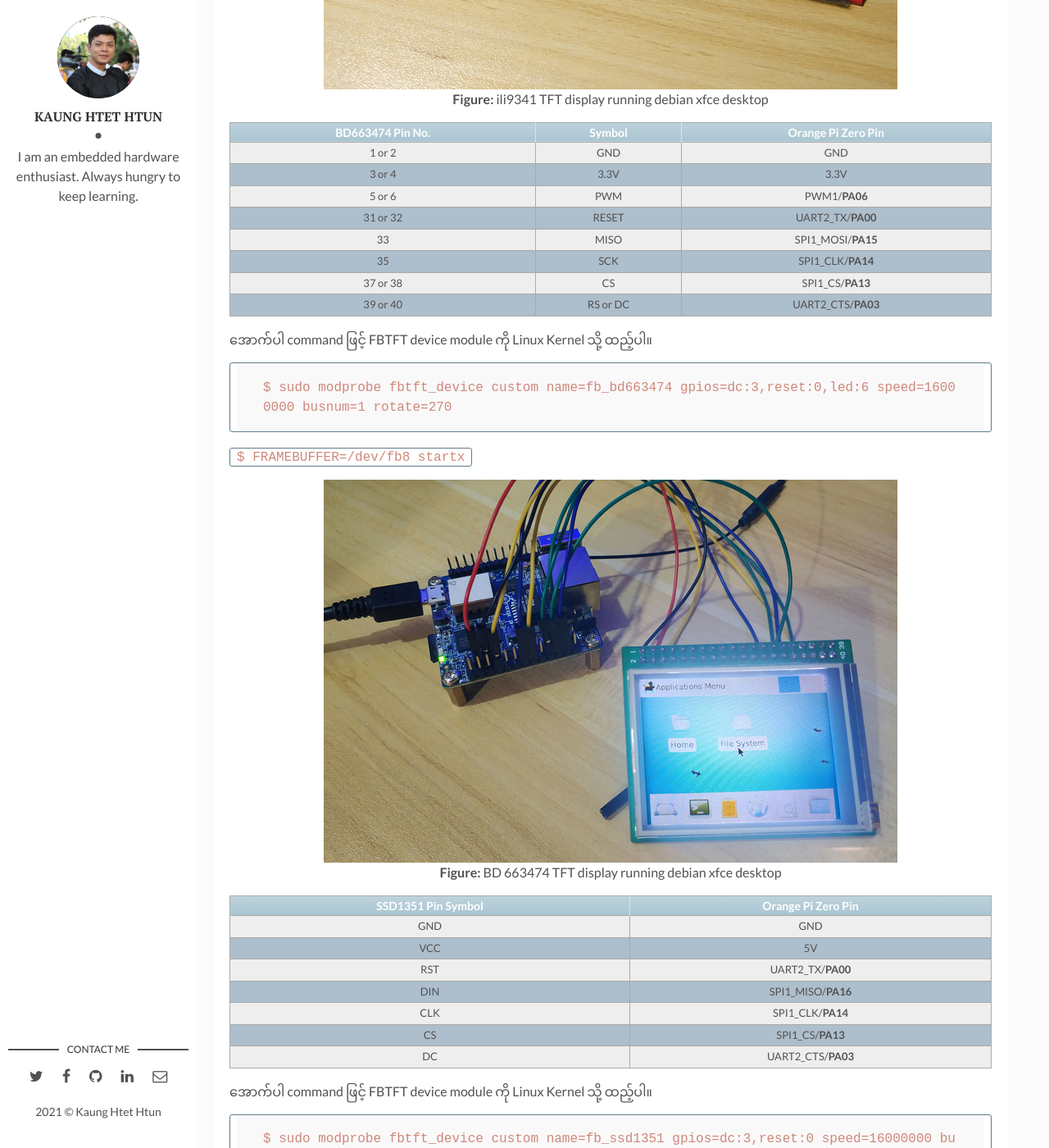
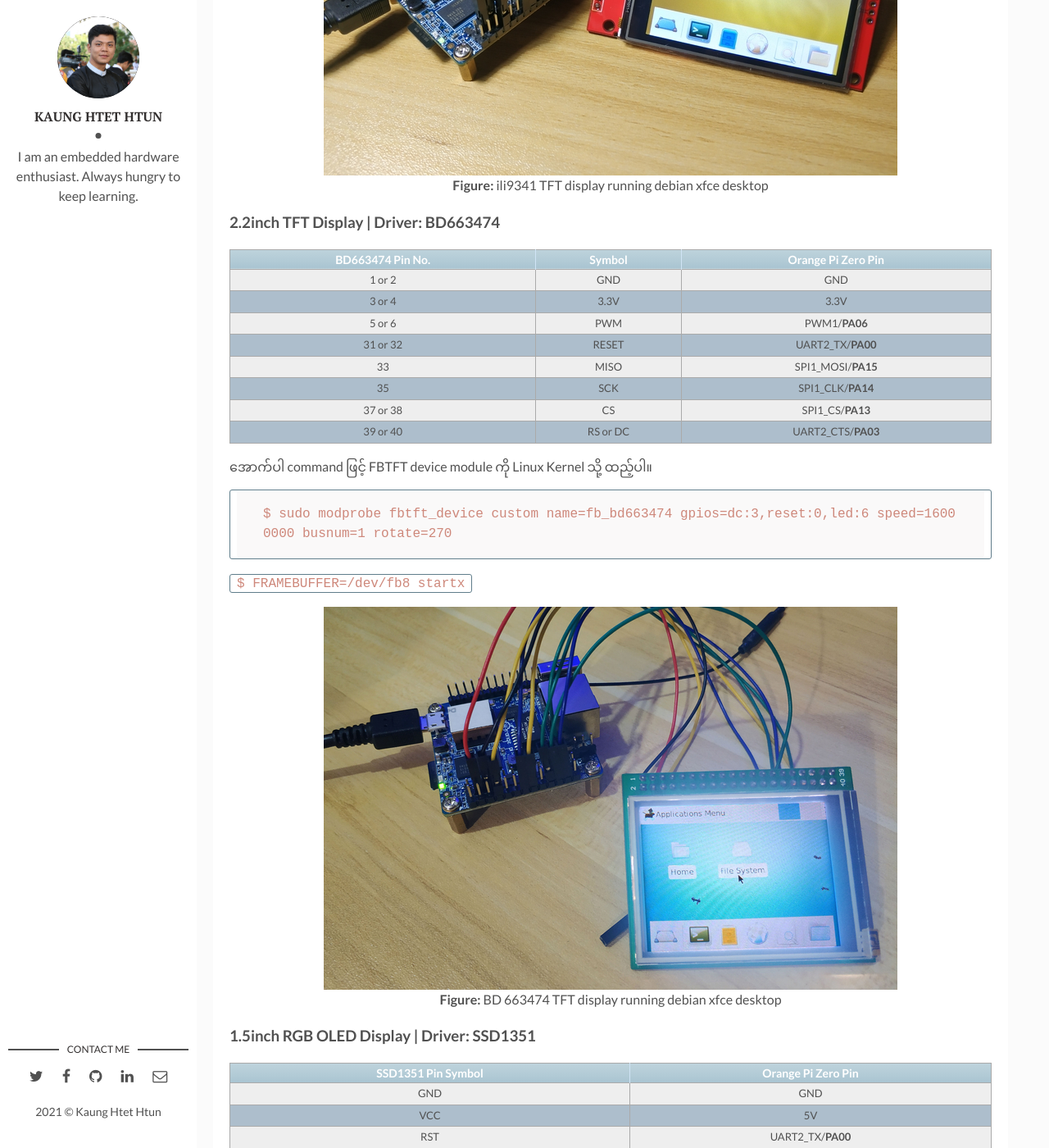
Before and after one commit to kogyikaunghtet/kogyikaunghtet.github.io, a Jekyll site: the page built from _posts/2021-11-27-tft-opi.markdown, in a window 1280 px wide and 1400 px high, scrolled down 3026 px. Shown: the whole window at 82% size. Built offline with Jekyll 4.4.1, drawn with Linux system fonts in a browser that asks for light colours; comment, search, counter and statistics services are not loaded; some of the changed text lies outside the part shown.

Commit message:
Initial commit

```diff
--- a/_posts/2020-02-15-e-paper-rpi.markdown
+++ b/_posts/2020-02-15-e-paper-rpi.markdown
@@ -26,7 +26,7 @@ E-Paper (Electronic paper) ကို Electrophoretic display လို့လည
 E-paper display ကို Raspberry Pi နဲ့ ချိတ်ဆက်အသုံးပြုဖို့ Waveshare က ထုတ်တဲ့ display module အရွယ်အစားမျိုးစုံကို အသုံးပြုနိုင်ပြီး ယခု အသုံးပြု ပြသွားမှာက 296×128 pixels, 2.9inch အရွယ်အစားရှိတဲ့ E-paper display module ဖြစ်ပါတယ်။ SPI interface နဲ့ ချိတ်ဆက်ရမှာ ဖြစ်ပြီးတော့ display color အနေနဲ့ အနီရောင်၊ အနက်ရောင်နဲ့ နောက်ခံအဖြူရောင် ဖော်ပြနိုင်ပါတယ်။ Ultra low power consumption ဖြစ်ပြီး ပုံမှန်အားဖြင့် display refresh ပြုလုပ်တဲ့ အချိန်မှသာ 26.4mW ခန့်ပဲ သုံးစွဲပါတယ်။ Display Module ရဲ့ Pin တွေကို Raspberry Pi နဲ့ အောက်ပါအတိုင်း ချိတ်ဆက်ပေးရပါမယ်။
 
 | E-Paper Display Module Pin  | Raspberry Pi Pin |
-| ------------- | ------------- |
+| :---------------: | :---------------: |
 | BUSY  | BCM24 (Physical pin 18)  |
 | RST  | BCM17 (Physical pin 11)  |
 | DC  | BCM25 (Physical pin 22)  |
--- a/_posts/2021-11-27-tft-opi.markdown
+++ b/_posts/2021-11-27-tft-opi.markdown
@@ -7,6 +7,8 @@ img: opi_tft/ili9486_htop.jpg
 fig-caption: ili9486 TFT display running htop command
 tags: [Orange Pi, Displays, TFT]
 ---
+
+### 4inch TFT Display | Driver: ILI9486
 
 | ILI9486 Pin Symbol | Orange Pi Zero Pin |
 | :---------------: | :---------------: |
@@ -41,6 +43,8 @@ $ sudo modprobe fbtft_device custom name=fb_ili9486 gpios=dc:3,reset:0,led:6 spe
 <a><b>Figure:</b> ili9486 TFT display running debian xfce desktop</a>
 </p>
 
+### 2.8inch TFT Display | Driver: ILI9341
+
 | ILI9341 Pin Symbol | Orange Pi Zero Pin |
 | :---------------: | :---------------: |
 | GND | GND |
@@ -66,6 +70,8 @@ $ sudo modprobe fbtft_device custom name=fb_ili9341 gpios=dc:3,reset:0,led:6 spe
 <a><b>Figure:</b> ili9341 TFT display running debian xfce desktop</a>
 </p>
 
+### 2.2inch TFT Display | Driver: BD663474
+
 | BD663474 Pin No. | Symbol | Orange Pi Zero Pin |
 | :---------------: | :---------------: | :---------------: |
 | 1 or 2 | GND | GND |
@@ -90,6 +96,8 @@ $ sudo modprobe fbtft_device custom name=fb_bd663474 gpios=dc:3,reset:0,led:6 sp
 <a><b>Figure:</b> BD 663474 TFT display running debian xfce desktop</a>
 </p>
 
+### 1.5inch RGB OLED Display | Driver: SSD1351
+
 | SSD1351 Pin Symbol | Orange Pi Zero Pin |
 | :---------------: | :---------------: |
 | GND | GND |
```
Also changed, not shown: other parts of _posts/2021-11-27-tft-opi.markdown (+2 -0 lines).
